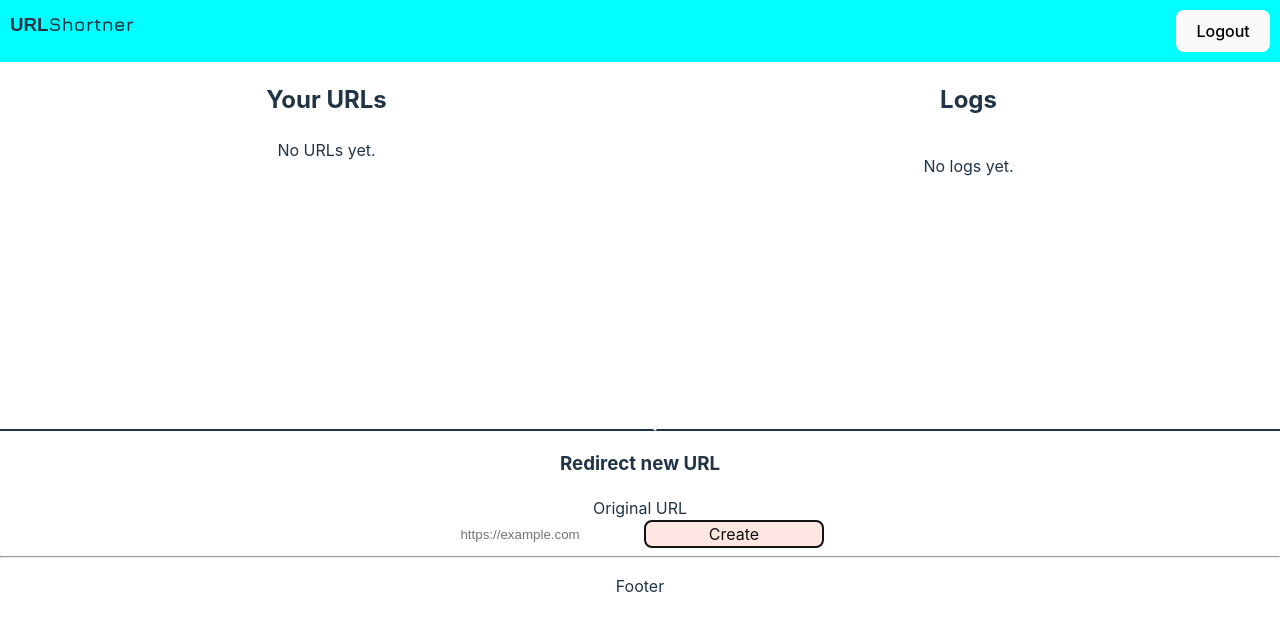
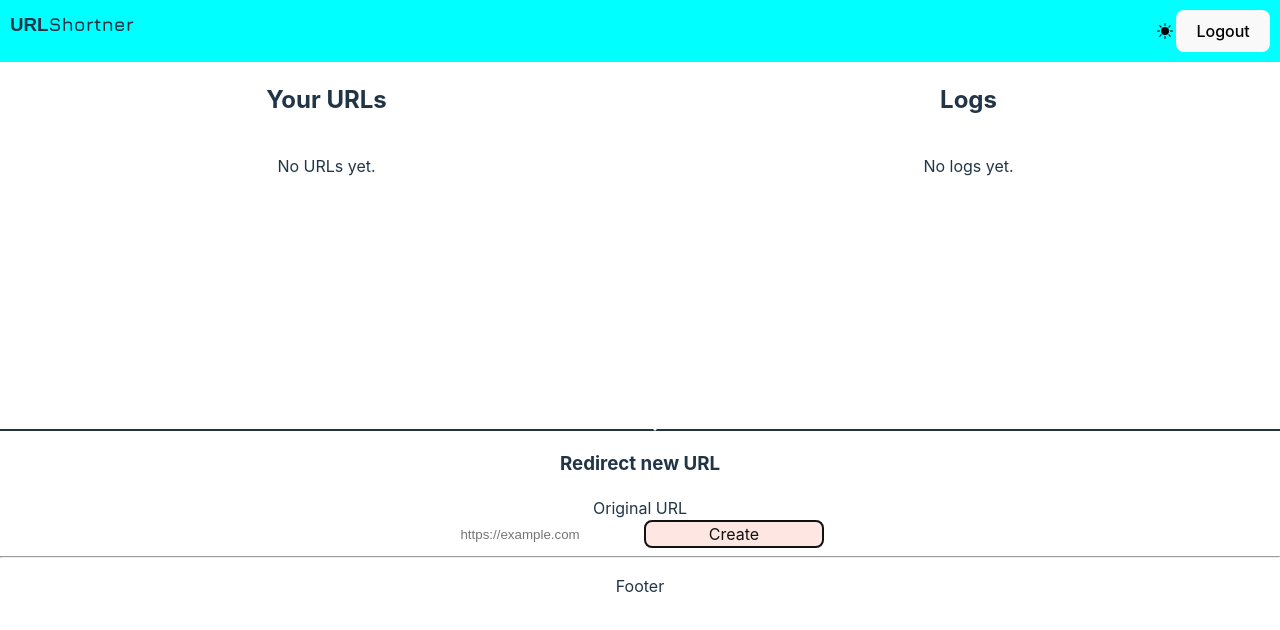
Before and after one commit to AyushJaiswal20215038/URL_Shortener, a React (Vite) app in the folder frontend/: page /shortURL in a window 1280 px wide. Shown: the top 630 px of the page. Built offline with nearby package versions, Linux system fonts and the light colour scheme; sample sign-in values are in the browser's storage; a web font is replaced by a local one.

Commit message:
Added Light-Dark toggle btn

```diff
--- a/frontend/package.json
+++ b/frontend/package.json
@@ -16,7 +16,8 @@
     "react": "^18.3.1",
     "react-dom": "^18.3.1",
     "react-redux": "^9.2.0",
-    "react-router": "^7.1.1"
+    "react-router": "^7.1.1",
+    "react-toastify": "^11.0.3"
   },
   "devDependencies": {
     "@eslint/js": "^9.17.0",
--- a/frontend/src/Components/Navbar.css
+++ b/frontend/src/Components/Navbar.css
@@ -26,3 +26,18 @@ nav{
 .logo h3:hover{
     text-shadow: 0px 0px 8px #000000;
 }
+
+.light-dark-btn{
+    line-height: 0;
+    height: fit-content;
+    align-self: center;
+    padding: 2px;
+    margin-right: 1px;
+    color: black;
+    cursor: pointer;
+}
+
+.light-dark-btn:hover {
+    border-radius: 10px;
+    background-color: #5f9ea069;
+}
--- a/frontend/src/Components/navbar.jsx
+++ b/frontend/src/Components/navbar.jsx
@@ -4,7 +4,19 @@ import { useNavigate } from "react-router";
 
 const Navbar = () => {
   const navigate = useNavigate();
+  const [darkMode, setDarkMode] = useState(true);
   let token = sessionStorage.getItem("token") || "";
+
+  const handleDarkMode = () => {
+    if (darkMode) {
+      document.getElementById("root").style.cssText =
+        "filter: invert(100%) hue-rotate(180deg);";
+    } else {
+      document.getElementById("root").style.cssText = "filter: none;";
+    }
+    setDarkMode(!darkMode);
+  };
+
   const handleLogout = () => {
     sessionStorage.removeItem("token");
     navigate("/");
@@ -17,6 +29,32 @@ const Navbar = () => {
             <span>URL</span>Shortner
           </h3>
         </div>
+        <span className="light-dark-btn" onClick={() => handleDarkMode()}>
+          {darkMode ? (
+            <svg
+              xmlns="http://www.w3.org/2000/svg"
+              width="16"
+              height="16"
+              fill="currentColor"
+              class="bi bi-sun-fill"
+              viewBox="0 0 16 16"
+            >
+              <path d="M8 12a4 4 0 1 0 0-8 4 4 0 0 0 0 8M8 0a.5.5 0 0 1 .5.5v2a.5.5 0 0 1-1 0v-2A.5.5 0 0 1 8 0m0 13a.5.5 0 0 1 .5.5v2a.5.5 0 0 1-1 0v-2A.5.5 0 0 1 8 13m8-5a.5.5 0 0 1-.5.5h-2a.5.5 0 0 1 0-1h2a.5.5 0 0 1 .5.5M3 8a.5.5 0 0 1-.5.5h-2a.5.5 0 0 1 0-1h2A.5.5 0 0 1 3 8m10.657-5.657a.5.5 0 0 1 0 .707l-1.414 1.415a.5.5 0 1 1-.707-.708l1.414-1.414a.5.5 0 0 1 .707 0m-9.193 9.193a.5.5 0 0 1 0 .707L3.05 13.657a.5.5 0 0 1-.707-.707l1.414-1.414a.5.5 0 0 1 .707 0m9.193 2.121a.5.5 0 0 1-.707 0l-1.414-1.414a.5.5 0 0 1 .707-.707l1.414 1.414a.5.5 0 0 1 0 .707M4.464 4.465a.5.5 0 0 1-.707 0L2.343 3.05a.5.5 0 1 1 .707-.707l1.414 1.414a.5.5 0 0 1 0 .708" />
+            </svg>
+          ) : (
+            <svg
+              xmlns="http://www.w3.org/2000/svg"
+              width="16"
+              height="16"
+              fill="currentColor"
+              class="bi bi-moon-stars-fill"
+              viewBox="0 0 16 16"
+            >
+              <path d="M6 .278a.77.77 0 0 1 .08.858 7.2 7.2 0 0 0-.878 3.46c0 4.021 3.278 7.277 7.318 7.277q.792-.001 1.533-.16a.79.79 0 0 1 .81.316.73.73 0 0 1-.031.893A8.35 8.35 0 0 1 8.344 16C3.734 16 0 12.286 0 7.71 0 4.266 2.114 1.312 5.124.06A.75.75 0 0 1 6 .278" />
+              <path d="M10.794 3.148a.217.217 0 0 1 .412 0l.387 1.162c.173.518.579.924 1.097 1.097l1.162.387a.217.217 0 0 1 0 .412l-1.162.387a1.73 1.73 0 0 0-1.097 1.097l-.387 1.162a.217.217 0 0 1-.412 0l-.387-1.162A1.73 1.73 0 0 0 9.31 6.593l-1.162-.387a.217.217 0 0 1 0-.412l1.162-.387a1.73 1.73 0 0 0 1.097-1.097zM13.863.099a.145.145 0 0 1 .274 0l.258.774c.115.346.386.617.732.732l.774.258a.145.145 0 0 1 0 .274l-.774.258a1.16 1.16 0 0 0-.732.732l-.258.774a.145.145 0 0 1-.274 0l-.258-.774a1.16 1.16 0 0 0-.732-.732l-.774-.258a.145.145 0 0 1 0-.274l.774-.258c.346-.115.617-.386.732-.732z" />
+            </svg>
+          )}
+        </span>
         {token.length === 0 ? (
           <button className="login-btn" onClick={() => navigate("/login")}>
             Login
--- a/frontend/src/screen/FunctionalityPage.css
+++ b/frontend/src/screen/FunctionalityPage.css
@@ -82,7 +82,7 @@
     padding: 0 5px;
 }
 
-.logs-list{
+.logs-list,.urls-list{
     overflow: scroll;
     height: 284px;
     scrollbar-width: none;
```
Also changed, not shown: 1 other file (tests, documents, lock files or other folders).
